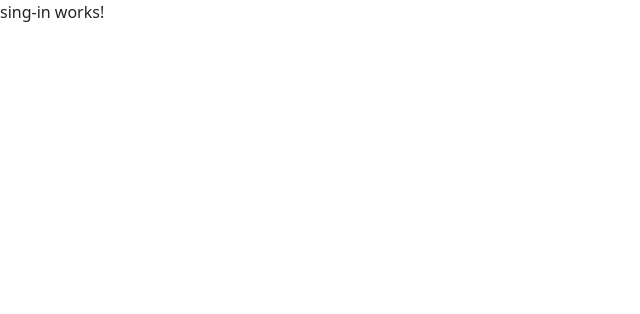
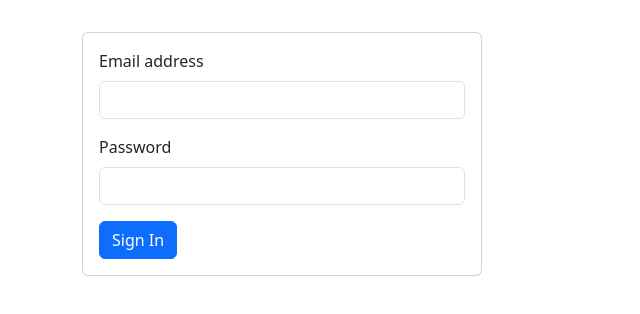
Before and after one commit to subhajitdebnath/tasteride, an Angular app: page /authentication in a window 1280 px wide. Shown: the top 314 px of the page, without its empty margins (0-640 px from the left). Built offline with nearby package versions, Linux system fonts and the light colour scheme; no server answers.

Commit message:
login form and login api call

```diff
--- a/package.json
+++ b/package.json
@@ -18,6 +18,7 @@
     "@angular/platform-browser": "^16.1.0",
     "@angular/platform-browser-dynamic": "^16.1.0",
     "@angular/router": "^16.1.0",
+    "ngx-toastr": "^17.0.2",
     "rxjs": "~7.8.0",
     "tslib": "^2.3.0",
     "zone.js": "~0.13.0"
--- a/src/app/app.module.ts
+++ b/src/app/app.module.ts
@@ -1,6 +1,8 @@
 import { NgModule } from '@angular/core';
 import { BrowserModule } from '@angular/platform-browser';
 import { HttpClientModule } from '@angular/common/http';
+import { BrowserAnimationsModule } from '@angular/platform-browser/animations';
+import { ToastrModule } from 'ngx-toastr';
 
 import { AppRoutingModule } from './app-routing.module';
 import { AppComponent } from './app.component';
@@ -15,8 +17,10 @@ import { FooterComponent } from './layout/footer/footer.component';
   ],
   imports: [
     BrowserModule,
+    BrowserAnimationsModule,
     AppRoutingModule,
-    HttpClientModule
+    HttpClientModule,
+    ToastrModule.forRoot()
   ],
   providers: [],
   bootstrap: [AppComponent]
--- a/src/app/pre-auth/pre-auth.module.ts
+++ b/src/app/pre-auth/pre-auth.module.ts
@@ -5,6 +5,7 @@ import { PreAuthRoutingModule } from './pre-auth-routing.module';
 import { PreAuthComponent } from './pre-auth.component';
 import { SingInComponent } from './sing-in/sing-in.component';
 import { SignUpComponent } from './sign-up/sign-up.component';
+import { FormsModule, ReactiveFormsModule } from '@angular/forms';
 
 
 @NgModule({
@@ -15,7 +16,9 @@ import { SignUpComponent } from './sign-up/sign-up.component';
   ],
   imports: [
     CommonModule,
-    PreAuthRoutingModule
+    PreAuthRoutingModule,
+    FormsModule,
+    ReactiveFormsModule
   ]
 })
 export class PreAuthModule { }
--- a/src/app/pre-auth/sign-up/sign-up.component.html
+++ b/src/app/pre-auth/sign-up/sign-up.component.html
@@ -1 +1,2 @@
 <p>sign-up works!</p>
+ <!-- create a signup form with inputs like name email password and city(dropdown) and add validation for all the fields. submit the form and show the data in the UI. and reset the form. -->
--- a/src/app/pre-auth/sing-in/sing-in.component.html
+++ b/src/app/pre-auth/sing-in/sing-in.component.html
@@ -1 +1,19 @@
-<p>sing-in works!</p>
+<div class="container">
+    <div class="card signin-card">
+        <div class="card-body">
+            <form [formGroup]="signinForm" (ngSubmit)="onSubmit(signinForm)">
+                <div class="mb-3">
+                    <label for="emailInput" class="form-label">Email address</label>
+                    <input type="text" class="form-control" id="emailInput" formControlName="username">
+                    <div id="emailHelp" class="form-text" *ngIf="signinForm.get('username')?.invalid && loginSubmitted">Please enter a valid email</div>
+                </div>
+                <div class="mb-3">
+                    <label for="passwordInput" class="form-label">Password</label>
+                    <input type="password" class="form-control" id="passwordInput" formControlName="password">
+                    <div id="emailHelp" class="form-text" *ngIf="signinForm.get('password')?.invalid && loginSubmitted">Please enter a valid password</div>
+                </div>
+                <button type="submit" class="btn btn-primary">Sign In</button>
+            </form>
+        </div>
+    </div>
+</div>
--- a/src/app/pre-auth/sing-in/sing-in.component.scss
+++ b/src/app/pre-auth/sing-in/sing-in.component.scss
@@ -0,0 +1,8 @@
+.signin-card {
+    width: 25rem;
+    margin-top: 2rem;
+
+    .form-text {
+        color: rgb(255 49 49 / 75%);
+    }
+}
--- a/src/app/pre-auth/sing-in/sing-in.component.ts
+++ b/src/app/pre-auth/sing-in/sing-in.component.ts
@@ -1,4 +1,7 @@
 import { Component } from '@angular/core';
+import { FormBuilder, FormGroup, Validators } from '@angular/forms';
+import { ToastrService } from 'ngx-toastr';
+import { AuthService } from 'src/app/services/auth.service';
 
 @Component({
   selector: 'app-sing-in',
@@ -7,4 +10,41 @@ import { Component } from '@angular/core';
 })
 export class SingInComponent {
 
+  signinForm: FormGroup;
+  loginSubmitted = false;
+  loginSubmitLoader = false;
+
+  constructor(
+    private fb: FormBuilder,
+    private authService: AuthService,
+    private toastr: ToastrService
+  ) {}
+
+  ngOnInit(): void {
+    this.signinForm = this.fb.group({
+      username: ['', [Validators.email, Validators.required]],
+      password: ['', [Validators.required, Validators.minLength(6)]]
+    });
+  }
+
+  onSubmit(form: FormGroup): void {
+    // console.log(form);
+    this.loginSubmitted = true;
+
+    if(!form.valid) {
+      return;
+    }
+    console.log(form.value, form.valid);
+    let payload = {
+      username: 'kminchelle',
+      password: '0lelplR--',
+    }
+    this.authService.login(payload).subscribe(res => {
+      console.log(res);
+      this.toastr.success('Login Successful', 'Success!');
+    }, err => {
+      console.log(err.error.message);
+      this.toastr.error(err.error.message, 'Error!');
+    })
+  }
 }
--- a/src/app/services/auth.service.ts
+++ b/src/app/services/auth.service.ts
@@ -1,4 +1,6 @@
+import { HttpClient } from '@angular/common/http';
 import { Injectable } from '@angular/core';
+import { map } from 'rxjs';
 
 @Injectable({
   providedIn: 'root'
@@ -7,10 +9,16 @@ export class AuthService {
 
   private auth = false;
 
-  constructor() { }
+  constructor(
+    private http: HttpClient
+  ) { }
 
   isAuthenticated(): boolean {
     return this.auth;
   }
 
+  login(payload: any) {
+    return this.http.post('https://dummyjson.com/auth/login', payload).pipe(map(response => response));
+  }
+
 }
--- a/src/styles.scss
+++ b/src/styles.scss
@@ -1 +1,2 @@
 /* You can add global styles to this file, and also import other style files */
+@import 'ngx-toastr/toastr';
```
Also changed, not shown: 1 other file (tests, documents, lock files or other folders).
